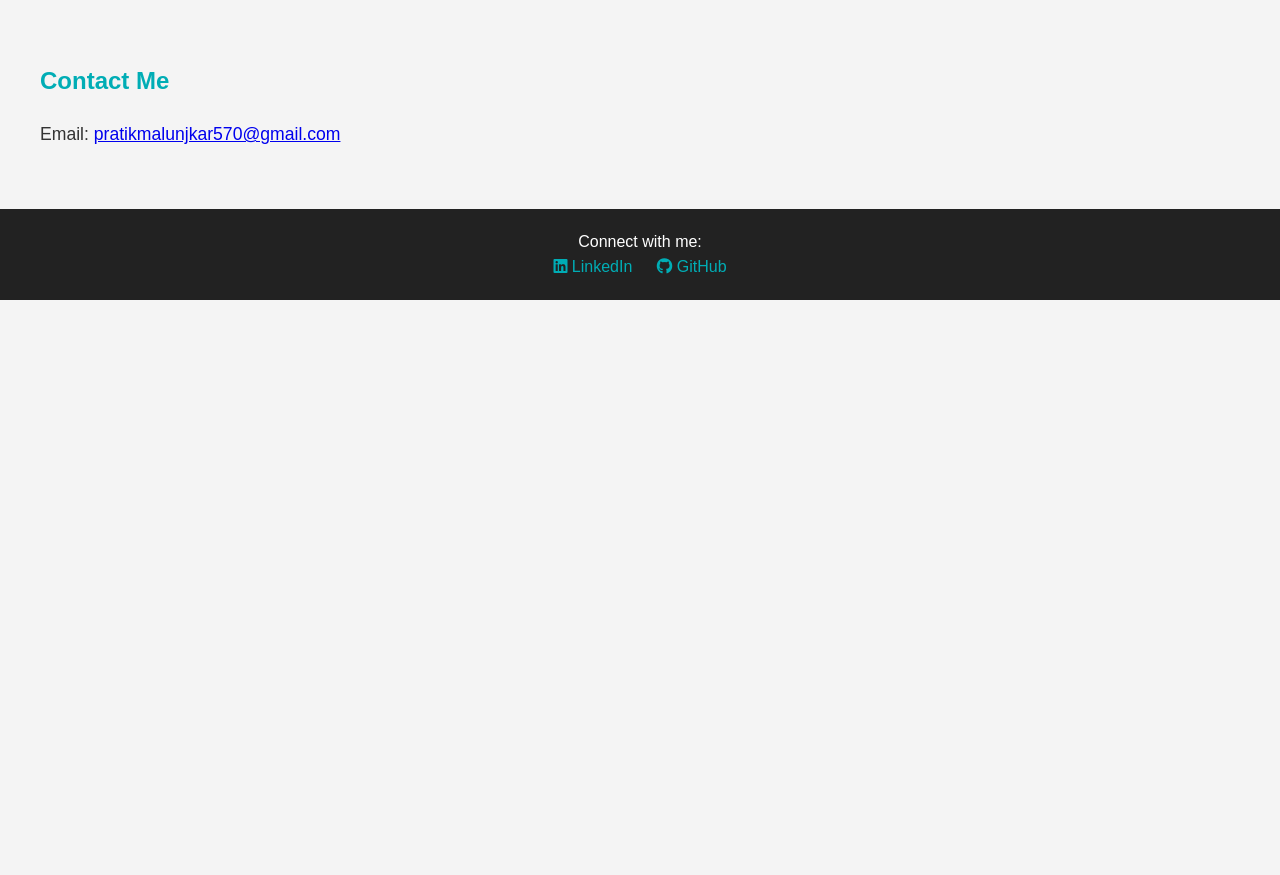
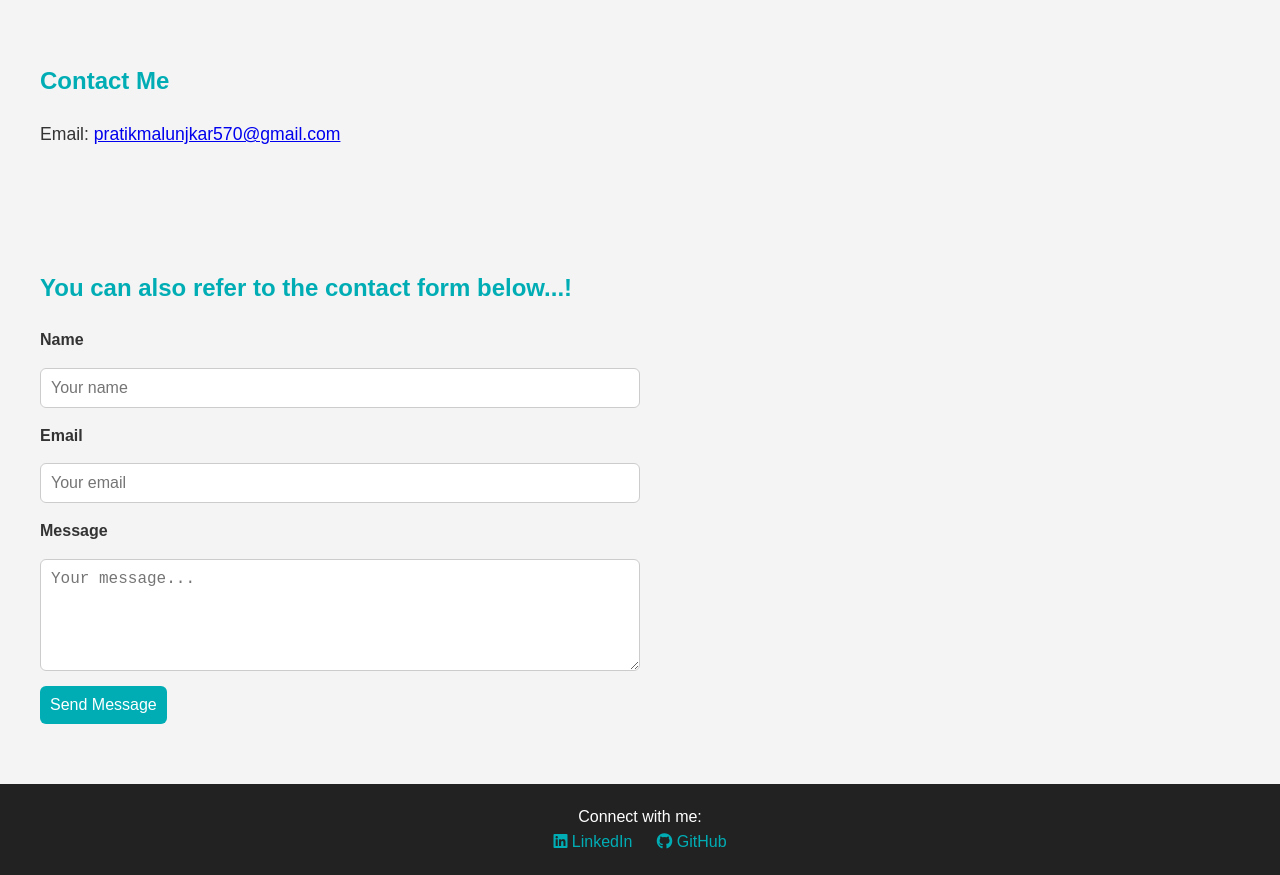
Before and after one commit to Pratikmalunjkar/Pratik_Portfolio, a plain HTML site: page index.html in a window 1280 px wide. Shown: the part 1853-2728 px from the top of the page. Before the commit the page ends 2153 px from the top, so only its background shows below. Drawn offline with Linux system fonts and the light colour scheme.

Commit message:
Add contact form section with email link

```diff
--- a/index.html
+++ b/index.html
@@ -120,6 +120,23 @@
     <!-- email link -->
     <p>Email: <a href="mailto:pratikmalunjkar570@gmail.com">pratikmalunjkar570@gmail.com</a></p>
 </section>
+<!-- OR ..contact form section -->
+<section id="contact">
+    <h2>You can also refer to the contact form below...!</form></h2>
+    <form class="contact-form">
+        <label for="name">Name</label>
+        <input type="text" id="name" name="name" placeholder="Your name" required>
+
+        <label for="email">Email</label>
+        <input type="email" id="email" name="email" placeholder="Your email" required>
+
+        <label for="message">Message</label>
+        <textarea id="message" name="message" rows="5" placeholder="Your message..." required></textarea>
+
+        <button type="submit">Send Message</button>
+    </form>
+</section>
+
 
 <!-- footer section -->
 <footer>
--- a/style.css
+++ b/style.css
@@ -203,3 +203,42 @@ footer a:hover {
 
 
 }
+
+/*contact form css*/
+.contact-form {
+    max-width: 600px;
+    margin: 0;
+    display: flex;
+    flex-direction: column;
+    gap: 15px;
+    text-align: left;       /* Align text and labels to the left */
+}
+
+.contact-form label {
+    font-weight: bold;
+}
+
+.contact-form input,
+.contact-form textarea {
+    padding: 10px;
+    border: 1px solid #ccc;
+    border-radius: 6px;
+    font-size: 1rem;
+    width: 100%;
+}
+
+.contact-form button {
+    padding: 10px;
+    border: none;
+    border-radius: 6px;
+    background-color: #00adb5;
+    color: #fff;
+    font-size: 1rem;
+    cursor: pointer;
+    transition: background-color 0.3s;
+    width: fit-content;
+}
+
+.contact-form button:hover {
+    background-color: #019ca3;
+}
```
